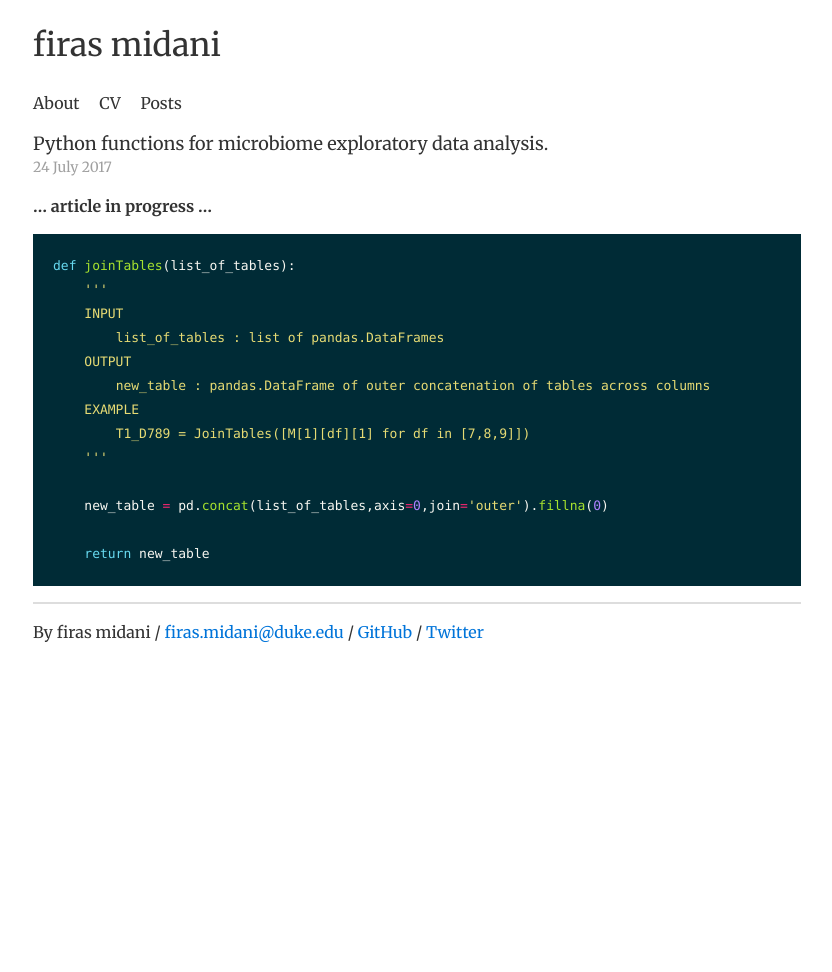
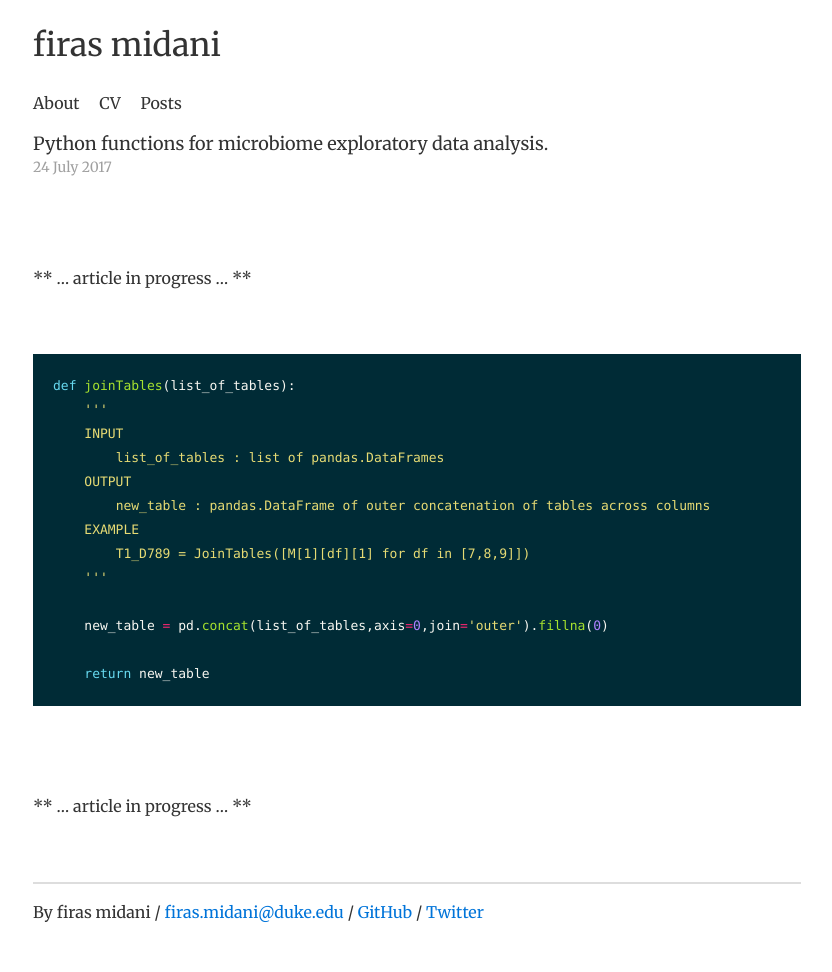
Before and after one commit to firasmidani/firasmidani.github.io, a Jekyll site: the page built from _posts/2017-07-24-python-microbiome-EDA.md, in a window 1280 px wide. Shown: the whole page, without its empty margins (223-1055 px from the left). Built offline with Jekyll 4.4.1, drawn with Linux system fonts in a browser that asks for light colours; comment, search, counter and statistics services are not loaded; before the commit the page ends 900 px from its top, so only the background shows below that.

Commit message:
Update 2017-07-24-python-microbiome-EDA.md

````diff
--- a/_posts/2017-07-24-python-microbiome-EDA.md
+++ b/_posts/2017-07-24-python-microbiome-EDA.md
@@ -5,9 +5,9 @@ date: 2017-07-24
 use_math: true
 comments: true
 ---
-
-**... article in progress ...**
-
+<br><br><br>
+** ... article in progress ... **
+<br><br><br>
 ```python
 def joinTables(list_of_tables):
     '''
@@ -23,3 +23,7 @@ def joinTables(list_of_tables):
 
     return new_table
 ```
+
+<br><br><br>
+** ... article in progress ... **
+<br><br><br>
````
